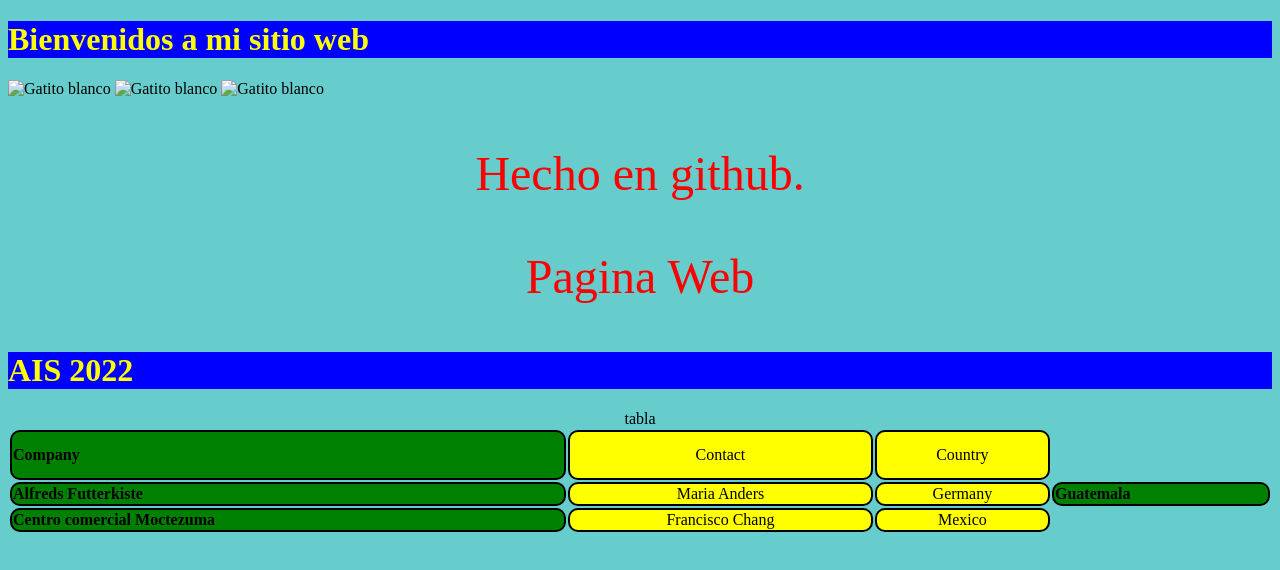
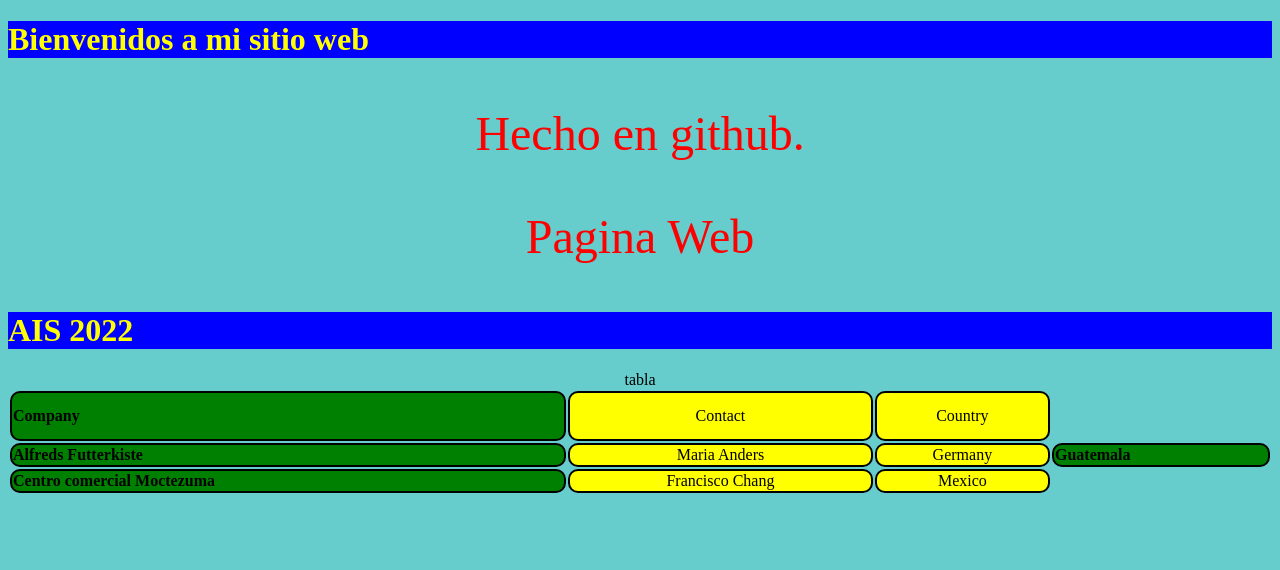
Before and after one commit to cmaxgt2019/web, a plain HTML site: page index.html in a window 1280 px wide. Drawn offline with Linux system fonts and the light colour scheme.

Commit message:
Update index.html

```diff
--- a/index.html
+++ b/index.html
@@ -31,10 +31,6 @@ text-align: center;}
 <body>
 
 <h1 >Bienvenidos a mi sitio web</h1>
-	<img src="images/1.jpg" alt="Gatito blanco" style="width:500px;height:600px;">
-	<img src="images/3.jpg" alt="Gatito blanco" style="width:500px;height:600px;">
-	<img src="images/4.jpg" alt="Gatito blanco" style="width:500px;height:600px;">
-
 <p >Hecho en github.</p>
 <p> Pagina Web</p>
 <h1 >AIS 2022</h1>
```
